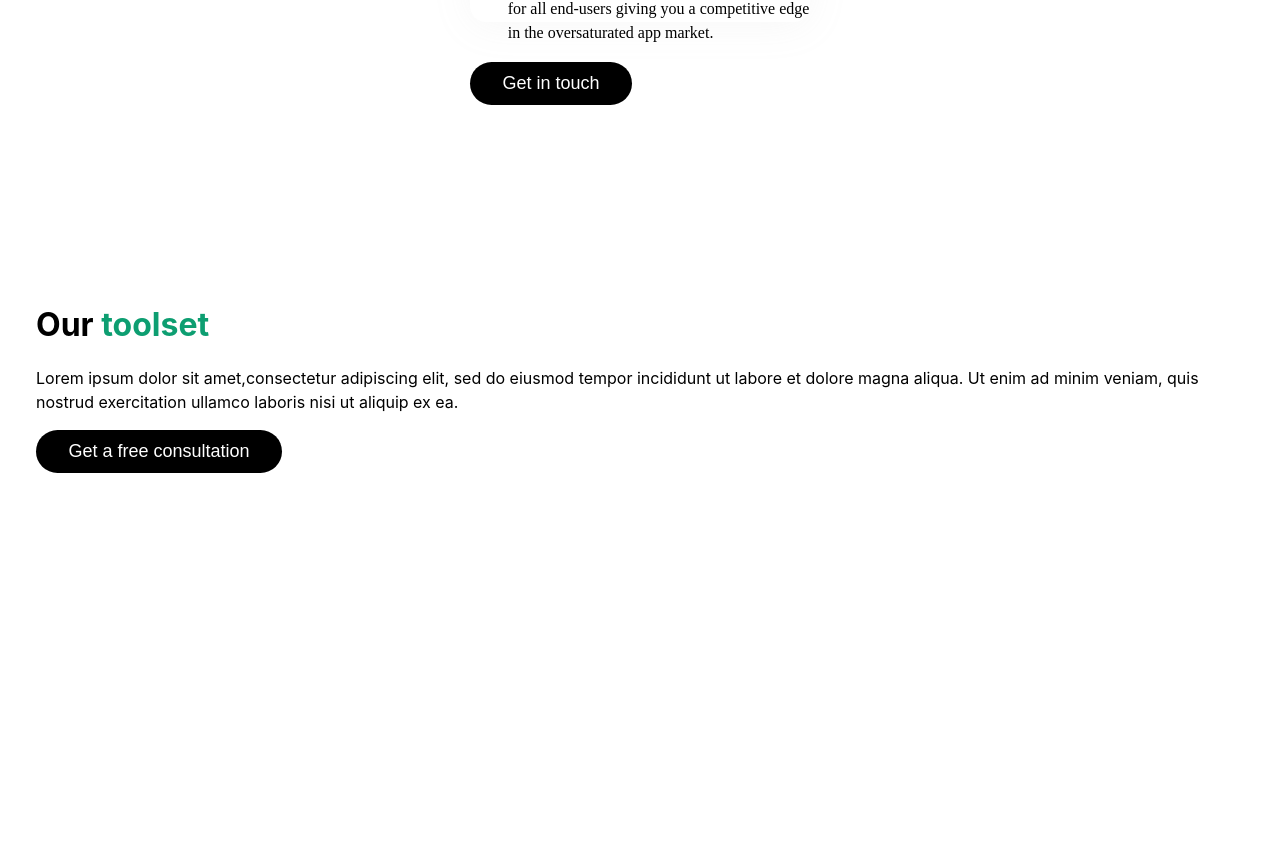
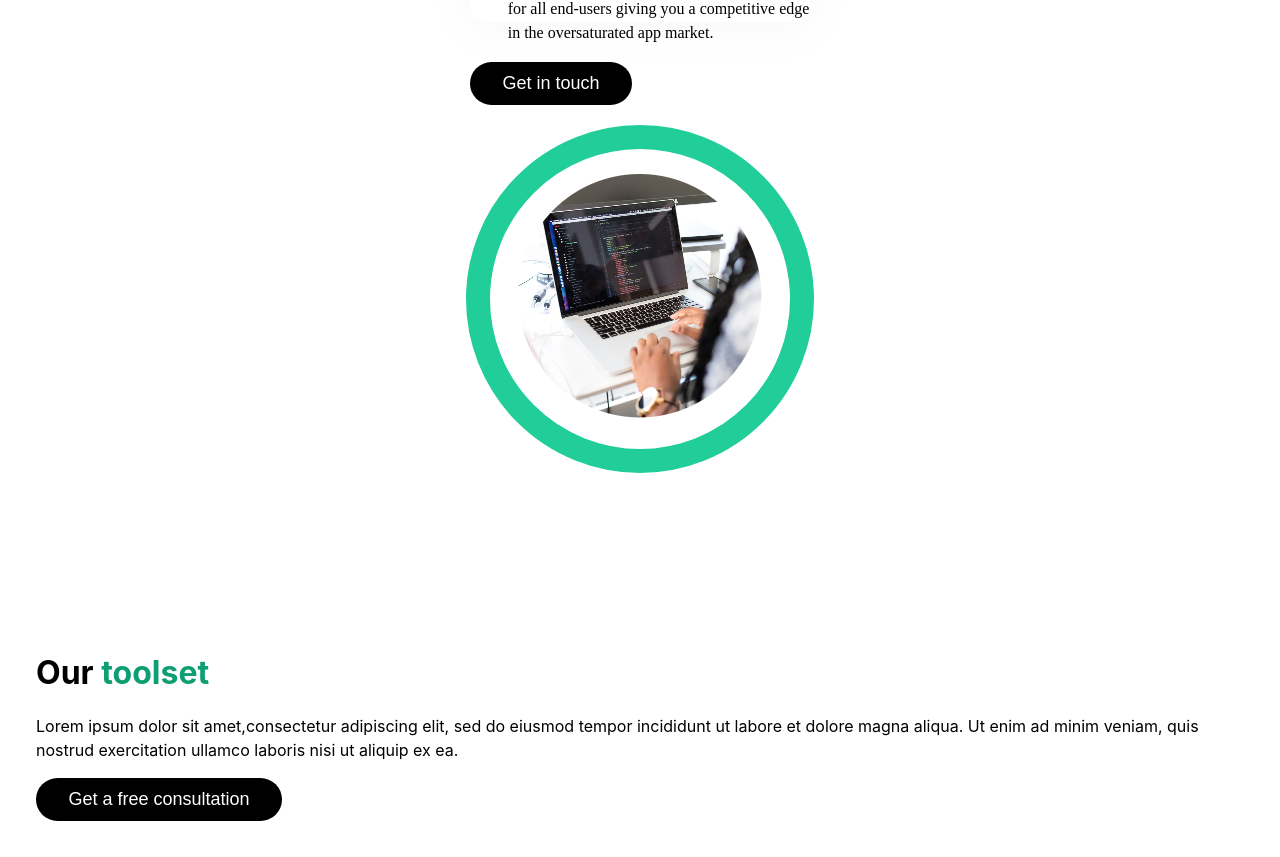
Before and after one commit to a11ysolutions/website, a React (Create React App) app: page /functional in a window 1280 px wide. Shown: the part 3775-4632 px from the top of the page. Before the commit the page ends 4284 px from the top, so only its background shows below. Built offline with nearby package versions, Linux system fonts and the light colour scheme.

Commit message:
feat: add second circular image in functional view

```diff
--- a/src/Components/Functional/Functional.js
+++ b/src/Components/Functional/Functional.js
@@ -165,6 +165,13 @@ function Functional() {
           <Button>Get in touch</Button>
         </div>
       </div>
+      <div>
+        <div className="functional-large-circle">
+          <div style={{position: 'relative', marginTop: "25px"}}>
+            <img src='man-typing.png' alt='desktop'></img>
+          </div>
+        </div>
+      </div>
       <Toolset />
     </div>
   );
```
Also changed, not shown: public/man-typing.png (added).
